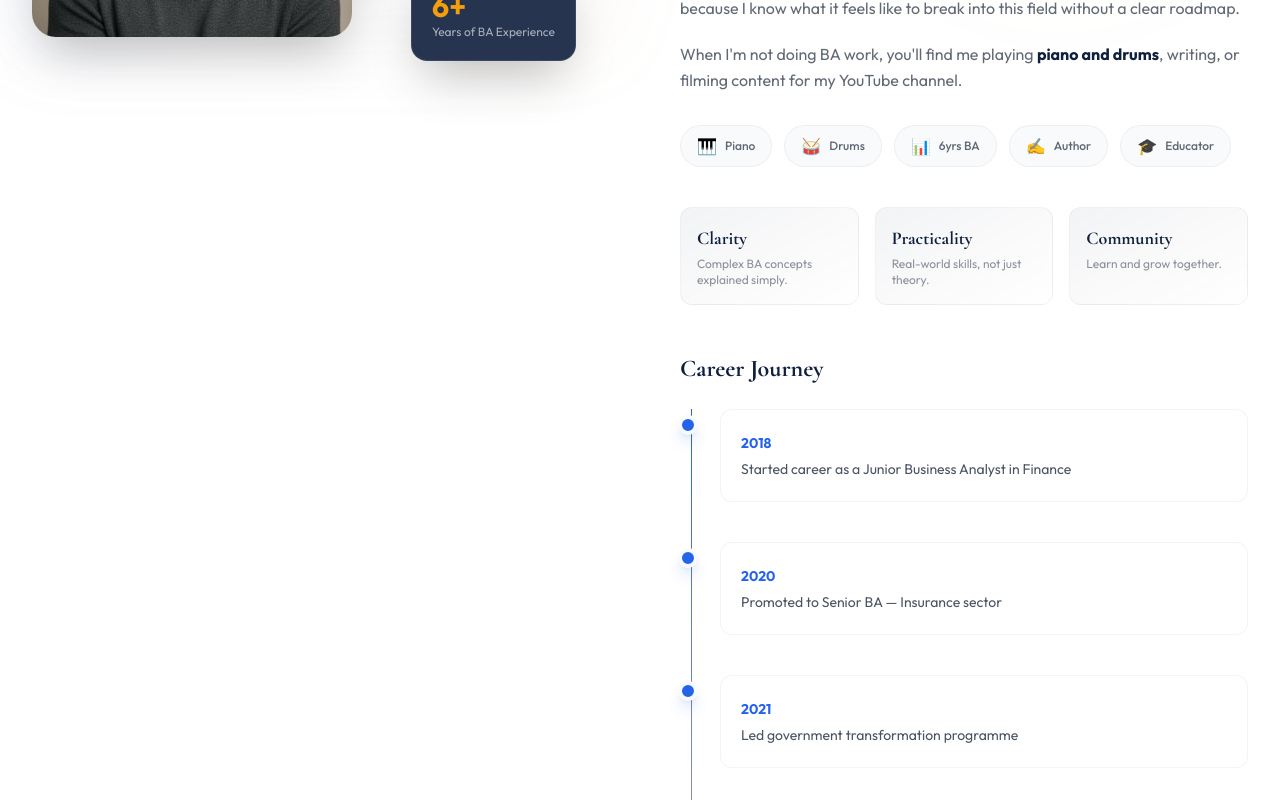
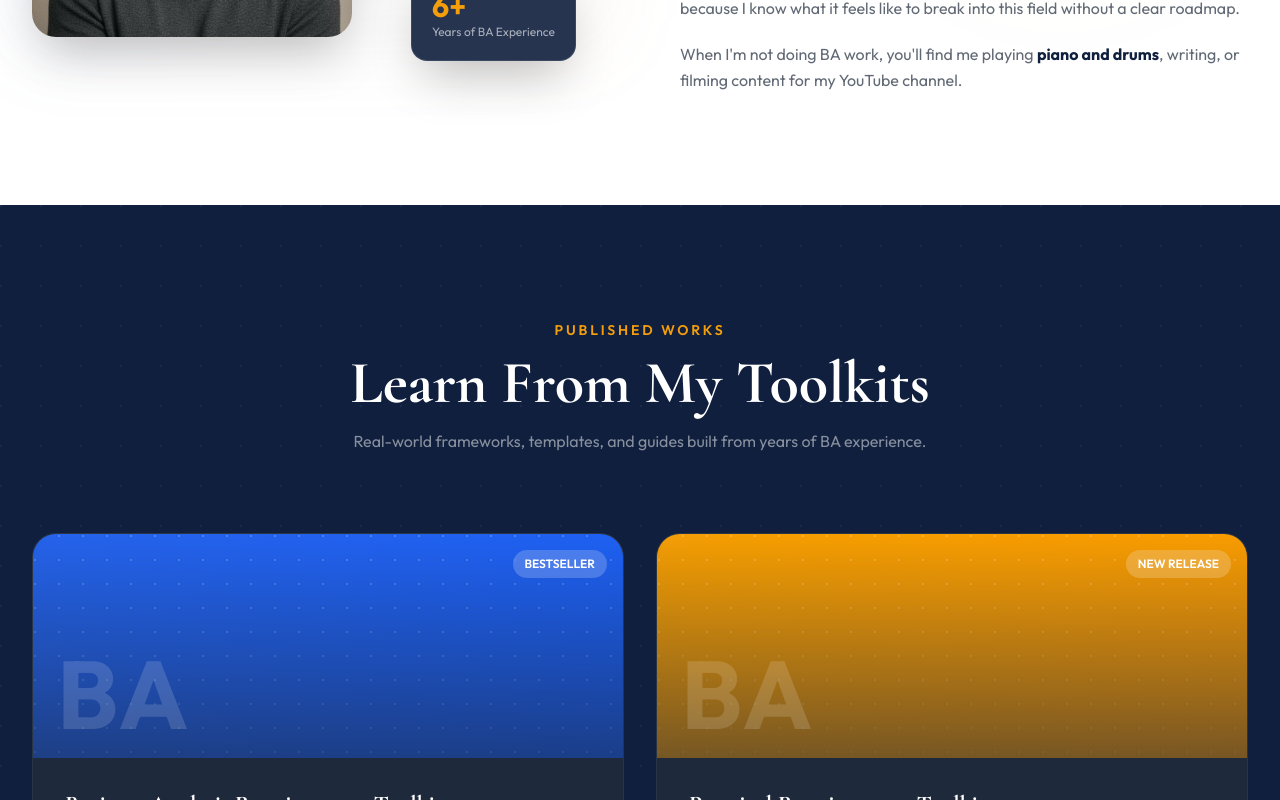
Before and after one commit to Qwikmulti/tolu-portfolio, a Next.js app: page / in a window 1280 px wide. Shown: the part 2020-2820 px from the top of the page. Built offline with nearby package versions, Linux system fonts and the light colour scheme.

Commit message:
edit about

```diff
--- a/components/AboutSection.tsx
+++ b/components/AboutSection.tsx
@@ -1,23 +1,22 @@
-/* eslint-disable @typescript-eslint/no-unused-vars */
 /* eslint-disable react/no-unescaped-entities */
 "use client";
 import { motion } from "framer-motion";
 import Image from "next/image";
-import { CareerTimeline } from "./CareerTimeline";
+// import { CareerTimeline } from "./CareerTimeline";
 
-const VALUES = [
-  { title: "Clarity", desc: "Complex BA concepts explained simply." },
-  { title: "Practicality", desc: "Real-world skills, not just theory." },
-  { title: "Community", desc: "Learn and grow together." },
-];
+// const VALUES = [
+//   { title: "Clarity", desc: "Complex BA concepts explained simply." },
+//   { title: "Practicality", desc: "Real-world skills, not just theory." },
+//   { title: "Community", desc: "Learn and grow together." },
+// ];
 
-const FUN_FACTS = [
-  { emoji: "🎹", label: "Piano" },
-  { emoji: "🥁", label: "Drums" },
-  { emoji: "📊", label: "6yrs BA" },
-  { emoji: "✍️", label: "Author" },
-  { emoji: "🎓", label: "Educator" },
-];
+// const FUN_FACTS = [
+//   { emoji: "🎹", label: "Piano" },
+//   { emoji: "🥁", label: "Drums" },
+//   { emoji: "📊", label: "6yrs BA" },
+//   { emoji: "✍️", label: "Author" },
+//   { emoji: "🎓", label: "Educator" },
+// ];
 
 export function AboutSection() {
   return (
@@ -86,7 +85,7 @@ export function AboutSection() {
             </div>
 
             {/* Fun facts */}
-            <div className="flex flex-wrap gap-3 mt-8">
+            {/* <div className="flex flex-wrap gap-3 mt-8">
               {FUN_FACTS.map((fact) => (
                 <div
                   key={fact.label}
@@ -96,23 +95,23 @@ export function AboutSection() {
                   <span className="text-xs font-medium text-charcoal/70">{fact.label}</span>
                 </div>
               ))}
-            </div>
+            </div> */}
 
             {/* Value cards */}
-            <div className="grid grid-cols-3 gap-4 mt-10">
+            {/* <div className="grid grid-cols-3 gap-4 mt-10">
               {VALUES.map((v, i) => (
                 <div key={v.title} className="bg-gradient-to-br from-navy/5 to-transparent rounded-xl p-4 border border-charcoal/5">
                   <h4 className="font-cormorant text-lg font-bold text-navy">{v.title}</h4>
                   <p className="text-xs text-charcoal/50 mt-1">{v.desc}</p>
                 </div>
               ))}
-            </div>
+            </div> */}
 
             {/* Timeline */}
-            <div className="mt-12">
-              <h3 className="font-cormorant text-2xl font-bold text-navy mb-6">Career Journey</h3>
-              <CareerTimeline />
-            </div>
+            {/* <div className="mt-12"> */}
+              {/* <h3 className="font-cormorant text-2xl font-bold text-navy mb-6">Career Journey</h3> */}
+              {/* <CareerTimeline /> */}
+            {/* </div> */}
           </motion.div>
         </div>
       </div>
```
